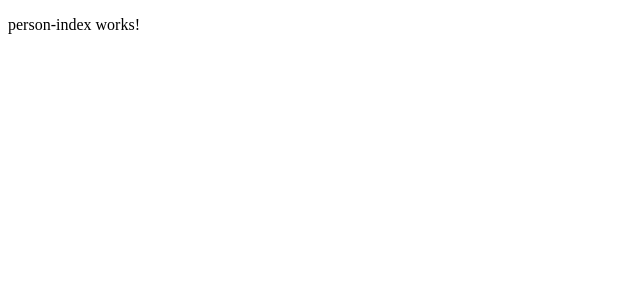
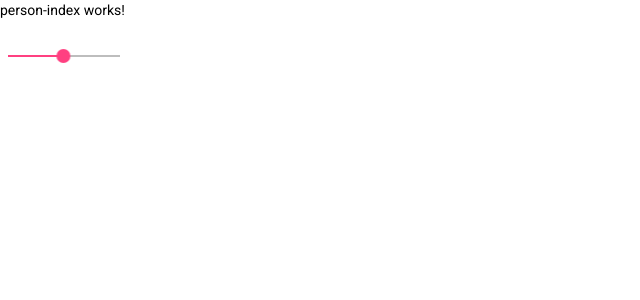
Before and after one commit to mimos-g/person-register-frontend, an Angular app: page / in a window 1280 px wide. Shown: the top 300 px of the page, without its empty margins (0-640 px from the left). Built offline with nearby package versions, Linux system fonts and the light colour scheme.

Commit message:
install angular material

```diff
--- a/angular.json
+++ b/angular.json
@@ -27,6 +27,7 @@
               "src/assets"
             ],
             "styles": [
+              "./node_modules/@angular/material/prebuilt-themes/indigo-pink.css",
               "src/styles.css"
             ],
             "scripts": []
@@ -94,6 +95,7 @@
               "src/assets"
             ],
             "styles": [
+              "./node_modules/@angular/material/prebuilt-themes/indigo-pink.css",
               "src/styles.css"
             ],
             "scripts": []
--- a/package.json
+++ b/package.json
@@ -11,10 +11,12 @@
   "private": true,
   "dependencies": {
     "@angular/animations": "~12.2.0",
+    "@angular/cdk": "^12.2.13",
     "@angular/common": "~12.2.0",
     "@angular/compiler": "~12.2.0",
     "@angular/core": "~12.2.0",
     "@angular/forms": "~12.2.0",
+    "@angular/material": "^12.2.13",
     "@angular/platform-browser": "~12.2.0",
     "@angular/platform-browser-dynamic": "~12.2.0",
     "@angular/router": "~12.2.0",
--- a/src/app/app.module.ts
+++ b/src/app/app.module.ts
@@ -3,6 +3,7 @@ import { BrowserModule } from '@angular/platform-browser';
 
 import { AppRoutingModule } from './app-routing.module';
 import { AppComponent } from './app.component';
+import { BrowserAnimationsModule } from '@angular/platform-browser/animations';
 
 @NgModule({
   declarations: [
@@ -10,7 +11,8 @@ import { AppComponent } from './app.component';
   ],
   imports: [
     BrowserModule,
-    AppRoutingModule
+    AppRoutingModule,
+    BrowserAnimationsModule
   ],
   providers: [],
   bootstrap: [AppComponent]
--- a/src/app/person/person-index/person-index.component.html
+++ b/src/app/person/person-index/person-index.component.html
@@ -1 +1,2 @@
 <p>person-index works!</p>
+<mat-slider min="1" max="100" step="1" value="50"></mat-slider>
--- a/src/app/person/person.module.ts
+++ b/src/app/person/person.module.ts
@@ -7,6 +7,8 @@ import { PersonNewComponent } from './person-new/person-new.component';
 import { PersonShowComponent } from './person-show/person-show.component';
 import { PersonFormComponent } from './person-form/person-form.component';
 import { PersonDeleteComponent } from './person-delete/person-delete.component';
+
+import { MatSliderModule } from '@angular/material/slider';
 
 
 @NgModule({
@@ -19,7 +21,8 @@ import { PersonDeleteComponent } from './person-delete/person-delete.component';
   ],
   imports: [
     CommonModule,
-    PersonRoutingModule
+    PersonRoutingModule,
+    MatSliderModule
   ]
 })
 export class PersonModule { }
--- a/src/index.html
+++ b/src/index.html
@@ -6,8 +6,11 @@
   <base href="/">
   <meta name="viewport" content="width=device-width, initial-scale=1">
   <link rel="icon" type="image/x-icon" href="favicon.ico">
+  <link rel="preconnect" href="https://fonts.gstatic.com">
+  <link href="https://fonts.googleapis.com/css2?family=Roboto:wght@300;400;500&display=swap" rel="stylesheet">
+  <link href="https://fonts.googleapis.com/icon?family=Material+Icons" rel="stylesheet">
 </head>
-<body>
+<body class="mat-typography">
   <app-root></app-root>
 </body>
 </html>
--- a/src/styles.css
+++ b/src/styles.css
@@ -1 +1,4 @@
 /* You can add global styles to this file, and also import other style files */
+
+html, body { height: 100%; }
+body { margin: 0; font-family: Roboto, "Helvetica Neue", sans-serif; }
```
Also changed, not shown: 1 other file (tests, documents, lock files or other folders).
